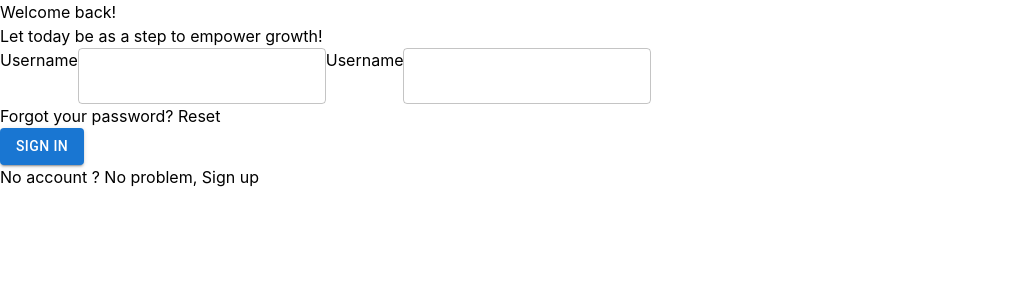
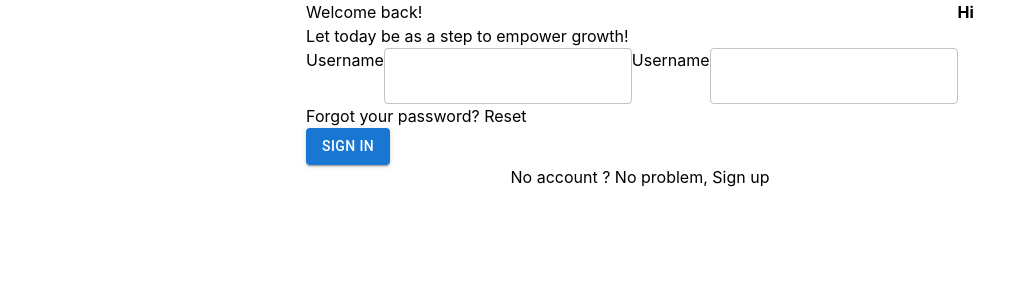
Before and after one commit to Tarek-Al-Khatib/frontend, a React (Create React App) app: page /signin in a window 1280 px wide. Shown: the top 300 px of the page, without its empty margins (0-1036 px from the left). Built offline with nearby package versions, Linux system fonts and the light colour scheme.

Commit message:
Used tailwindcss for some styling in signin page

```diff
--- a/src/pages/Signin/Signin.jsx
+++ b/src/pages/Signin/Signin.jsx
@@ -3,8 +3,9 @@ import React from "react";
 
 const Signin = () => {
   return (
-    <div className="signin-container">
-      <div className="signin-center-content">
+    <div className="signin-container bg-">
+      <div className="signin-center-content flex flex-col items-center justify-center w-3/5 m-auto">
+        <div className="flex">
           <div className="signin-left-side">
             <h3>Welcome back!</h3>
             <p>Let today be as a step to empower growth!</p>
@@ -26,13 +27,16 @@ const Signin = () => {
             </p>
             <Button variant="contained">Sign in</Button>
           </div>
-        <div className="signin-right-side"></div>
+          <div className="signin-right-side">
+            <strong>Hi</strong>
+          </div>
         </div>
         <p>
           No account ? No problem,{" "}
           <button className="signin-reset-button">Sign up</button>
         </p>
       </div>
+    </div>
   );
 };
 
```
Lines whose indentation alone changed are shown as unchanged.
